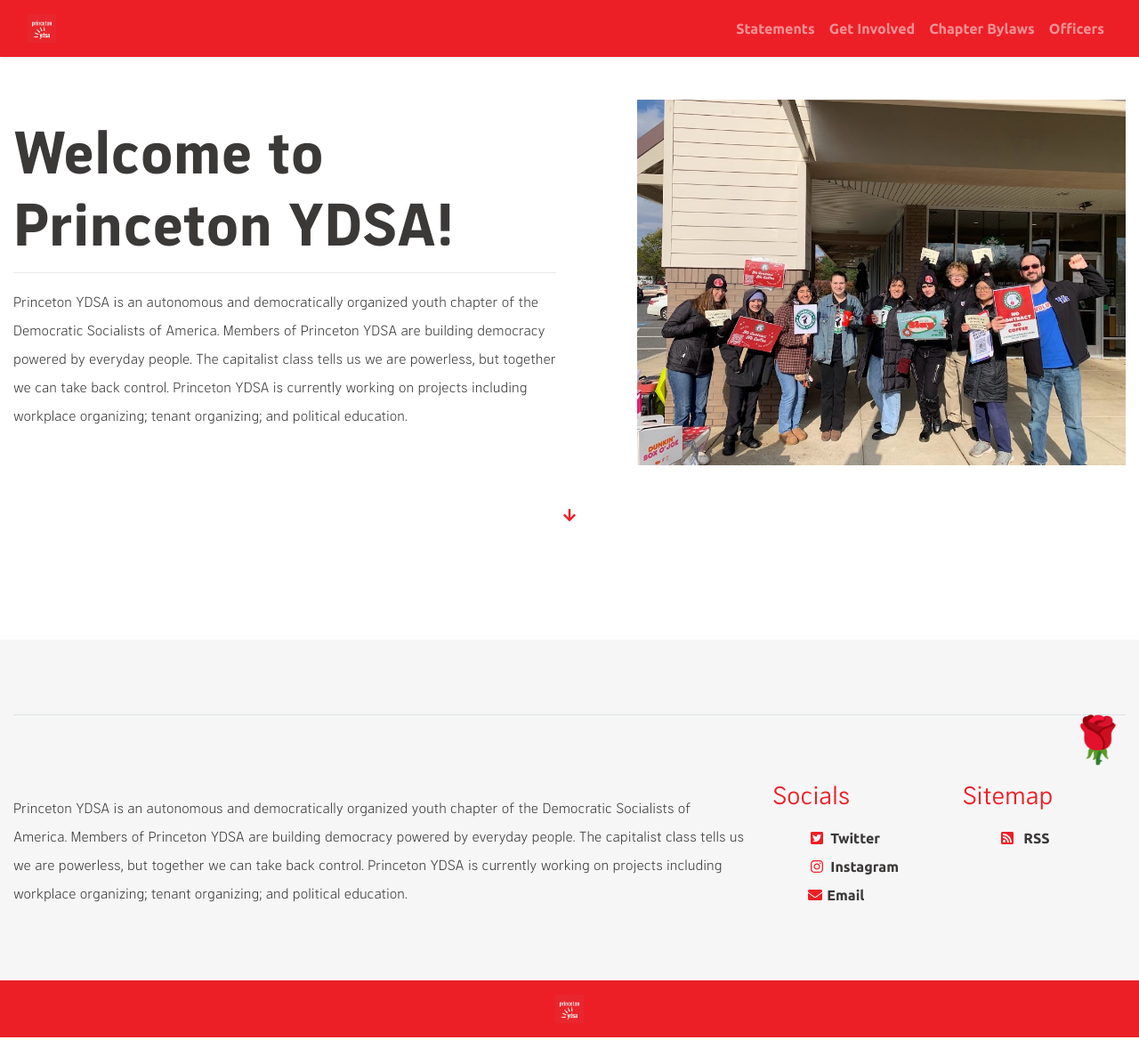
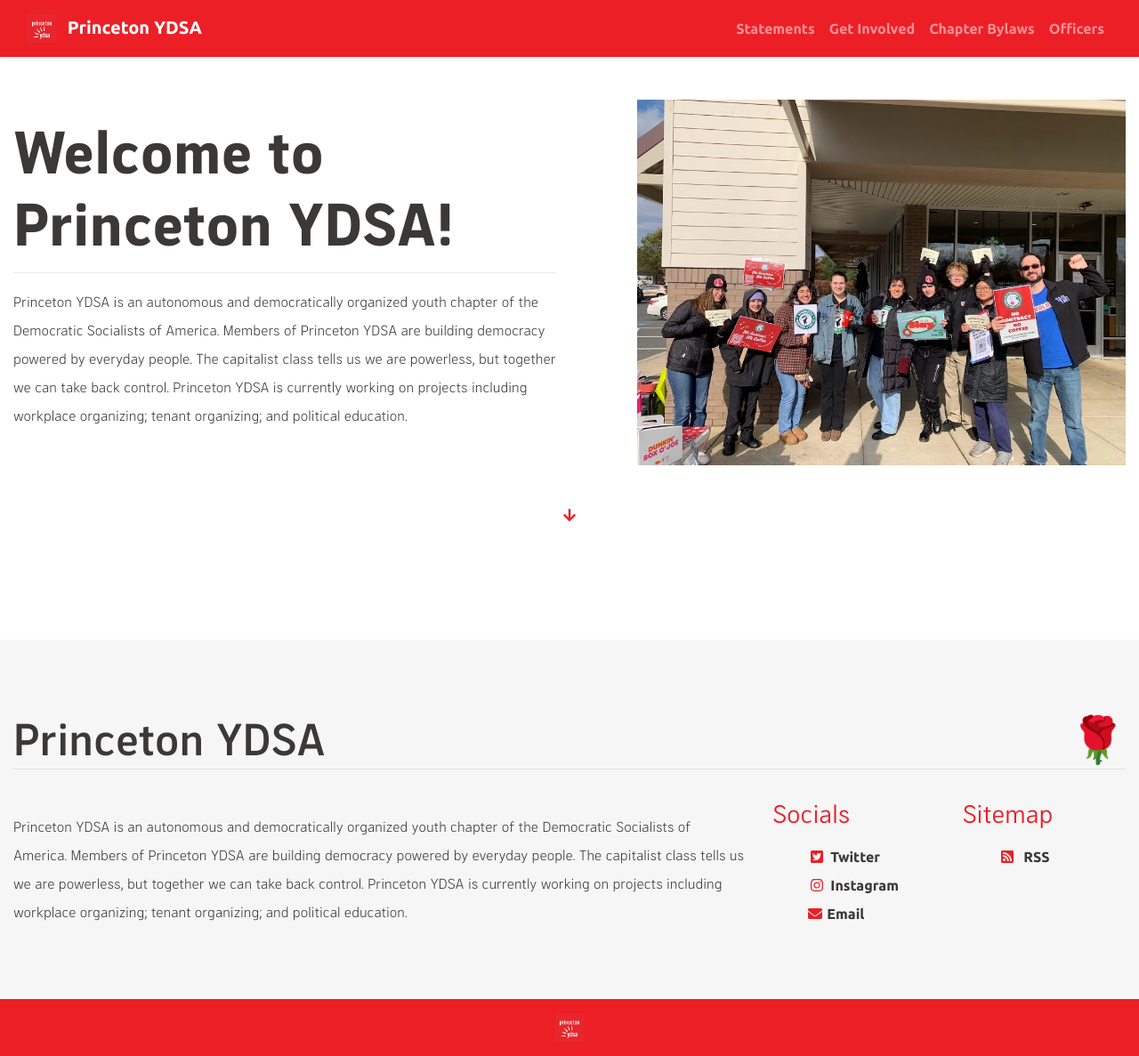
Before and after one commit to centralnjdsa-ntc/princetonydsa.github.io, a Jekyll site: the page built from index.html, in a window 1280 px wide. Shown: the whole page at 89% size. Built offline with Jekyll 4.4.1, drawn with Linux system fonts in a browser that asks for light colours; the list of posts is cut into pages by our own code; before the commit the page ends 1166 px from its top, so only the background shows below that.

Commit message:
Update nav.yml

```diff
--- a/_data/nav.yml
+++ b/_data/nav.yml
@@ -21,7 +21,7 @@
 
 # footer links
 footer:
-  - owner: # "Princeton YDSA" # section title
+  - owner: "Princeton YDSA" # section title
     url: # link if any
     description: # tool tip for your url
     bio: # short bio
```
